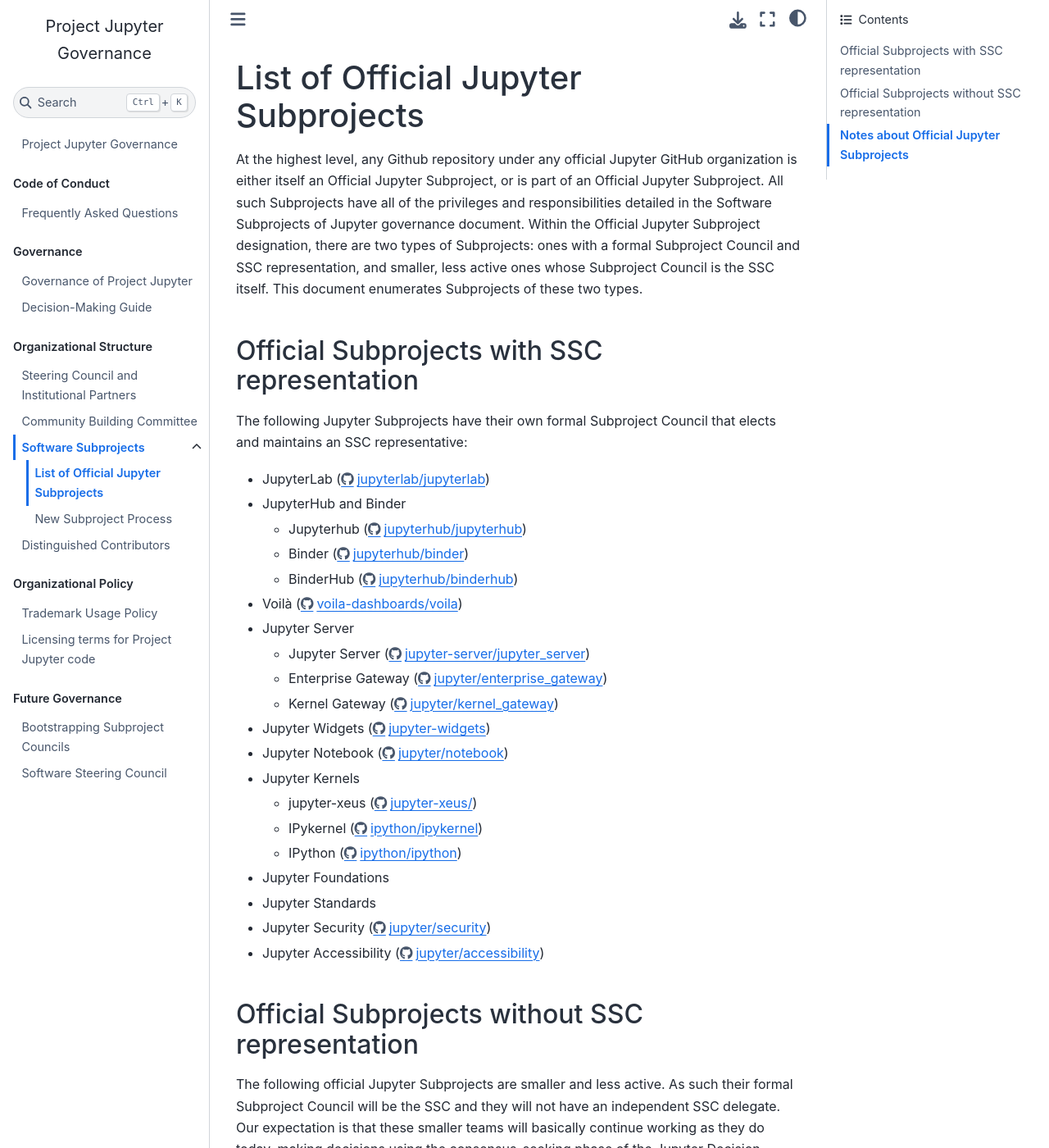
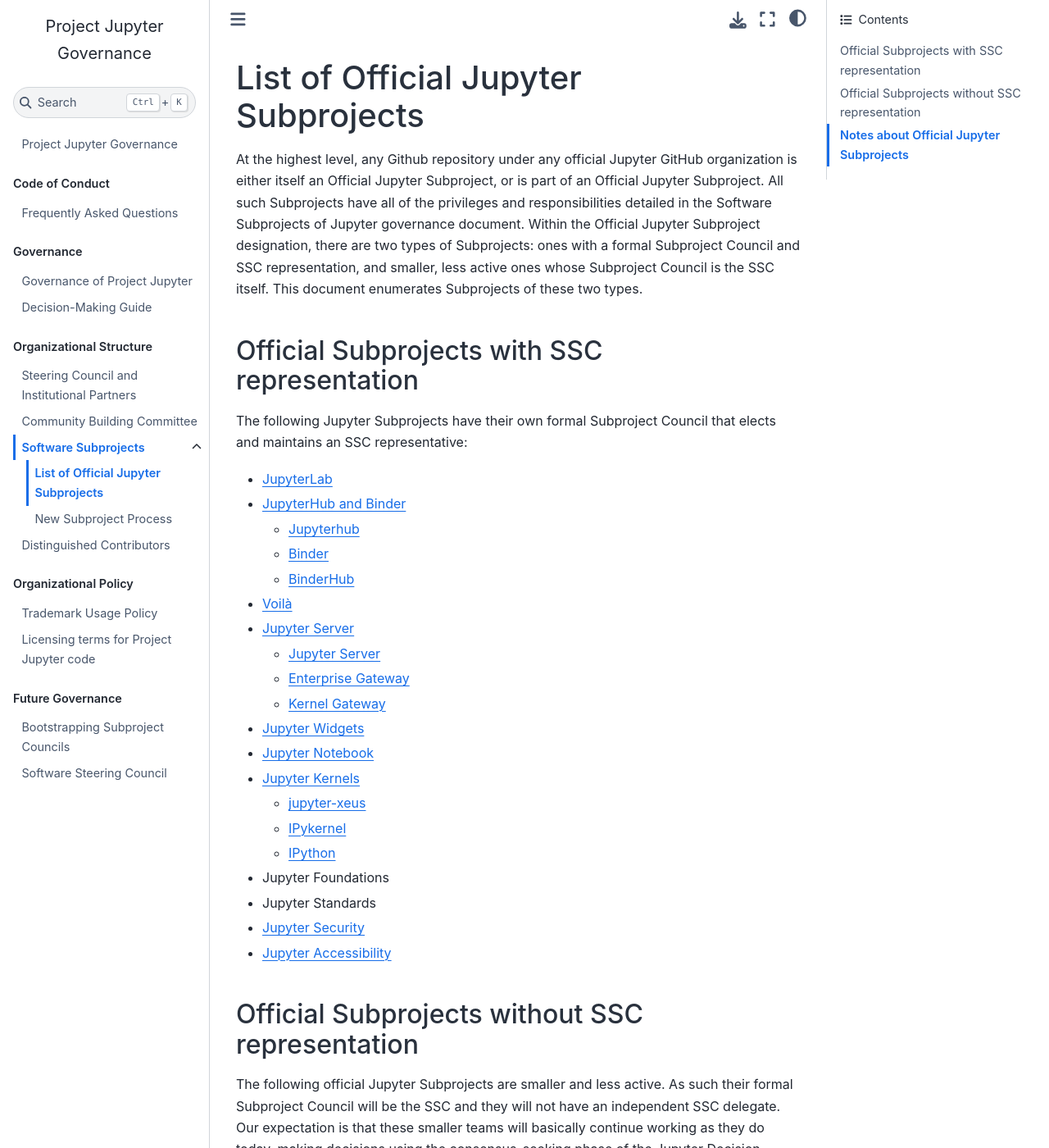
Before and after one commit to jupyter/governance, a Jupyter Book: the page built from list_of_subprojects.md, in a window 1280 px wide and 1400 px high. Shown: the whole window at 82% size. Built offline with Jupyter Book 1.0.4 settings and Sphinx 7.4.7 and the Sphinx Book theme 1.1.4, drawn with Linux system fonts in a browser that asks for light colours; pages that are not in the unit, such as notebooks, are missing from menus; some of the changed lines change nothing that is shown.

Commit message:
Reformat links on the list of subprojects page and add links to team-compass repos where available.

```diff
--- a/list_of_subprojects.md
+++ b/list_of_subprojects.md
@@ -6,26 +6,26 @@
 
 The following Jupyter Subprojects have their own formal Subproject Council that elects and maintains an SSC representative:
 
-- JupyterLab (https://github.com/jupyterlab/jupyterlab)
-- JupyterHub and Binder
-  - Jupyterhub (https://github.com/jupyterhub/jupyterhub)
-  - Binder (https://github.com/jupyterhub/binder)
-  - BinderHub (https://github.com/jupyterhub/binderhub)
-- Voilà (https://github.com/voila-dashboards/voila)
-- Jupyter Server
-  - Jupyter Server (https://github.com/jupyter-server/jupyter_server)
-  - Enterprise Gateway (https://github.com/jupyter/enterprise_gateway)
-  - Kernel Gateway (https://github.com/jupyter/kernel_gateway)
-- Jupyter Widgets (https://github.com/jupyter-widgets)
-- Jupyter Notebook (https://github.com/jupyter/notebook)
-- Jupyter Kernels
-  - jupyter-xeus (https://github.com/jupyter-xeus/)
-  - IPykernel (https://github.com/ipython/ipykernel)
-  - IPython (https://github.com/ipython/ipython)
+- [JupyterLab](https://github.com/jupyterlab/team-compass)
+- [JupyterHub and Binder](https://github.com/jupyterhub/team-compass)
+  - [Jupyterhub](https://github.com/jupyterhub/jupyterhub)
+  - [Binder](https://github.com/jupyterhub/binder)
+  - [BinderHub](https://github.com/jupyterhub/binderhub)
+- [Voilà](https://voila-dashboards.github.io/)
+- [Jupyter Server](https://github.com/jupyter-server/team-compass)
+  - [Jupyter Server](https://github.com/jupyter-server/jupyter_server)
+  - [Enterprise Gateway](https://github.com/jupyter/enterprise_gateway)
+  - [Kernel Gateway](https://github.com/jupyter/kernel_gateway)
+- [Jupyter Widgets](https://github.com/jupyter-widgets/team-compass)
+- [Jupyter Notebook](https://github.com/jupyter/notebook-team-compass)
+- [Jupyter Kernels](https://github.com/jupyter/kernels-team-compass)
+  - [jupyter-xeus](https://github.com/jupyter-xeus/)
+  - [IPykernel](https://github.com/ipython/ipykernel)
+  - [IPython](https://github.com/ipython/ipython)
 - Jupyter Foundations
 - Jupyter Standards
-- Jupyter Security (https://github.com/jupyter/security)
-- Jupyter Accessibility (https://github.com/jupyter/accessibility)
+- [Jupyter Security](https://github.com/jupyter/security)
+- [Jupyter Accessibility](https://github.com/jupyter/accessibility)
 
 ## Official Subprojects without SSC representation
 
```
